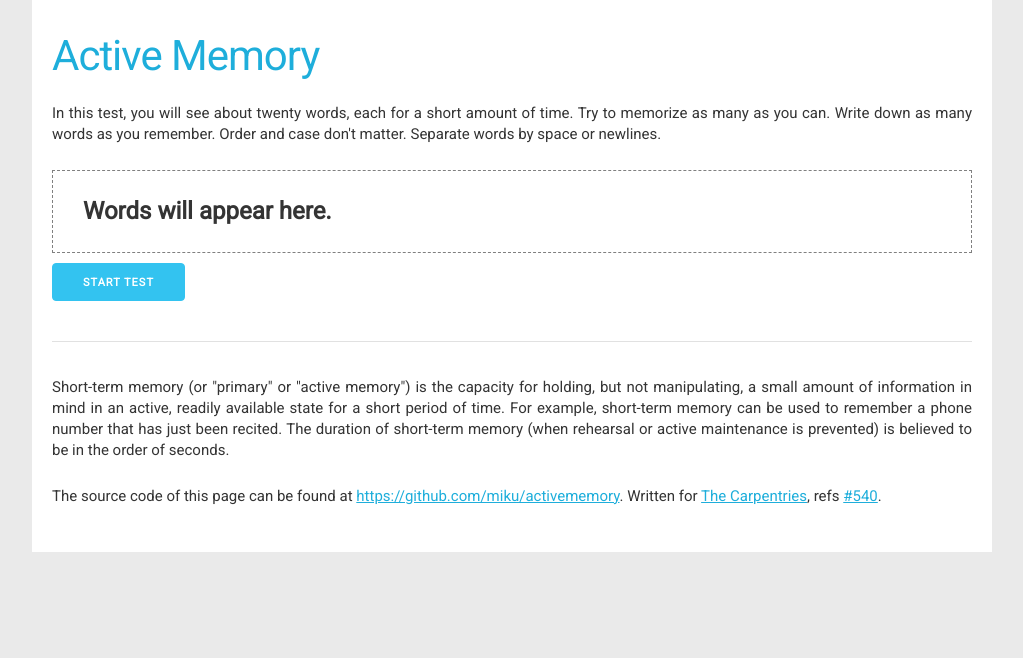
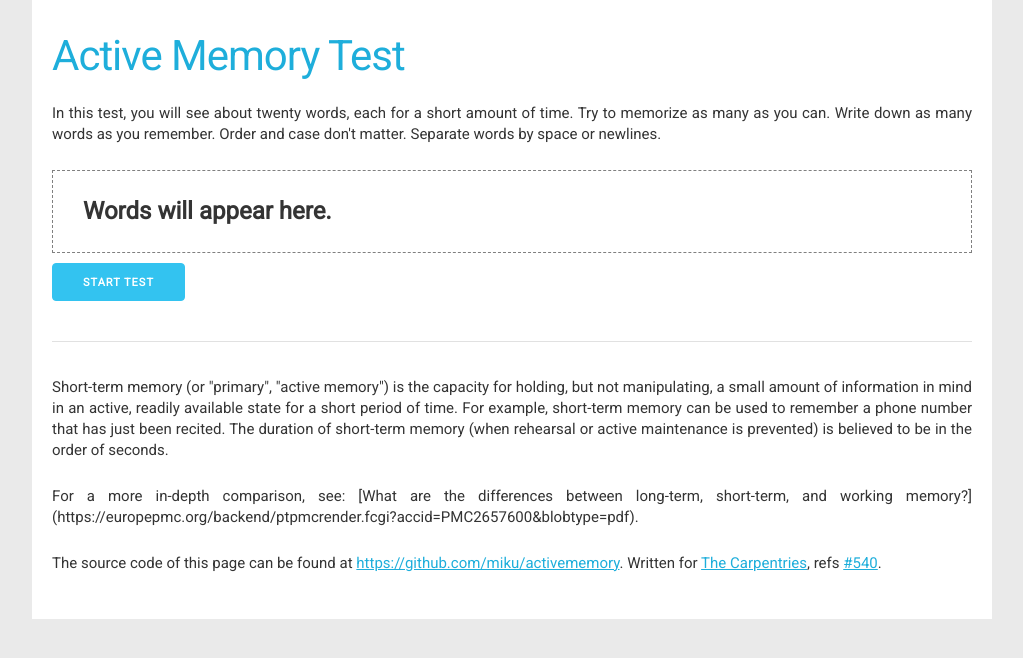
Before and after one commit to miku/activememory, a plain HTML site: page index.html in a window 1280 px wide. Shown: the whole page, without its empty margins (128-1151 px from the left). Drawn offline with Linux system fonts and the light colour scheme.

Commit message:
link to a paper

```diff
--- a/index.html
+++ b/index.html
@@ -20,7 +20,7 @@
     <div class="container">
         <div class="row">
             <div class="twelve columns">
-                <h2><a href="https://miku.github.io/activememory/">Active Memory</a></h2>
+                <h2><a href="https://miku.github.io/activememory/">Active Memory Test</a></h2>
                 <p>
                     In this test, you will see about twenty words, each for a short amount of time. Try to memorize as many as you can. Write down as many words as you remember. Order and case don't matter. Separate words by space or newlines.
                 </p>
@@ -36,12 +36,16 @@
                 <hr>
                 <div class="content">
                     <p>
-                        Short-term memory (or "primary" or "active memory") is the capacity for
+                        Short-term memory (or "primary", "active memory") is the capacity for
                         holding, but not manipulating, a small amount of information in mind in an
                         active, readily available state for a short period of time. For example,
                         short-term memory can be used to remember a phone number that has just been
                         recited. The duration of short-term memory (when rehearsal or active
                         maintenance is prevented) is believed to be in the order of seconds.
+                    </p>
+                    <p>
+                        For a more in-depth comparison, see: [What are the differences between long-term, short-term, and
+                        working memory?](https://europepmc.org/backend/ptpmcrender.fcgi?accid=PMC2657600&blobtype=pdf).
                     </p>
                     <p>
                         The source code of this page can be found at <a href="https://github.com/miku/activememory">https://github.com/miku/activememory</a>.
```
